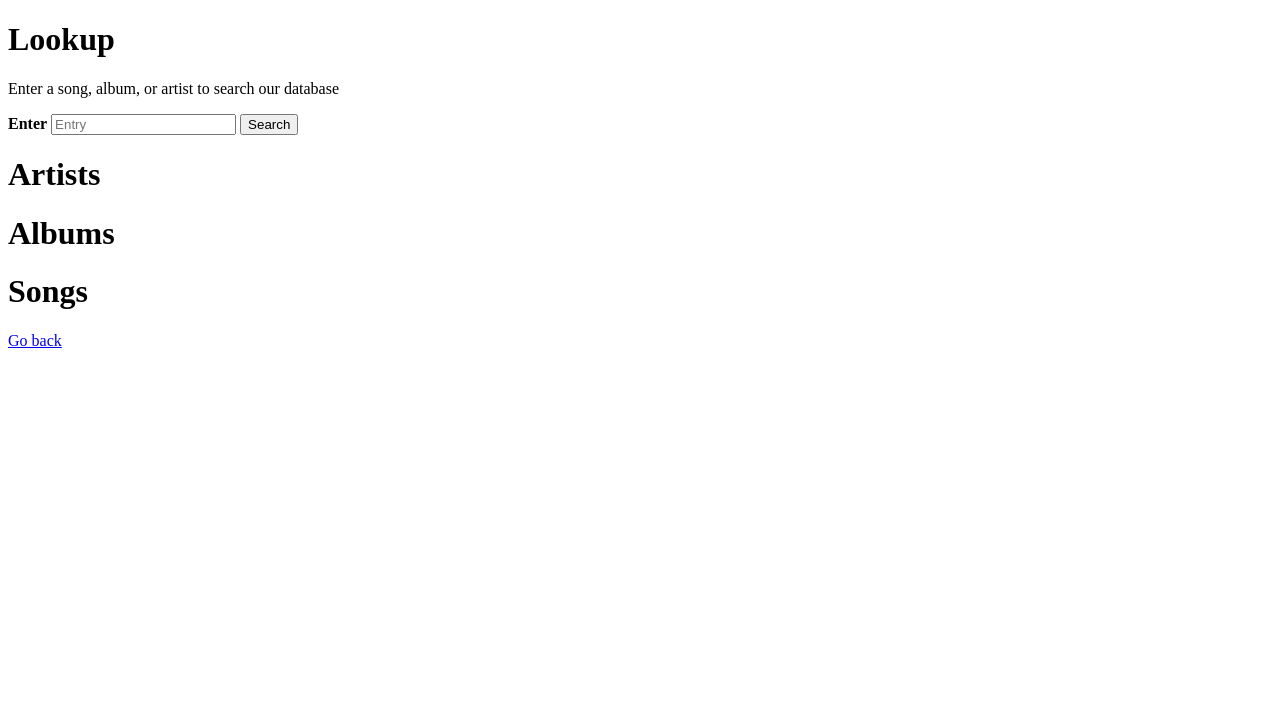
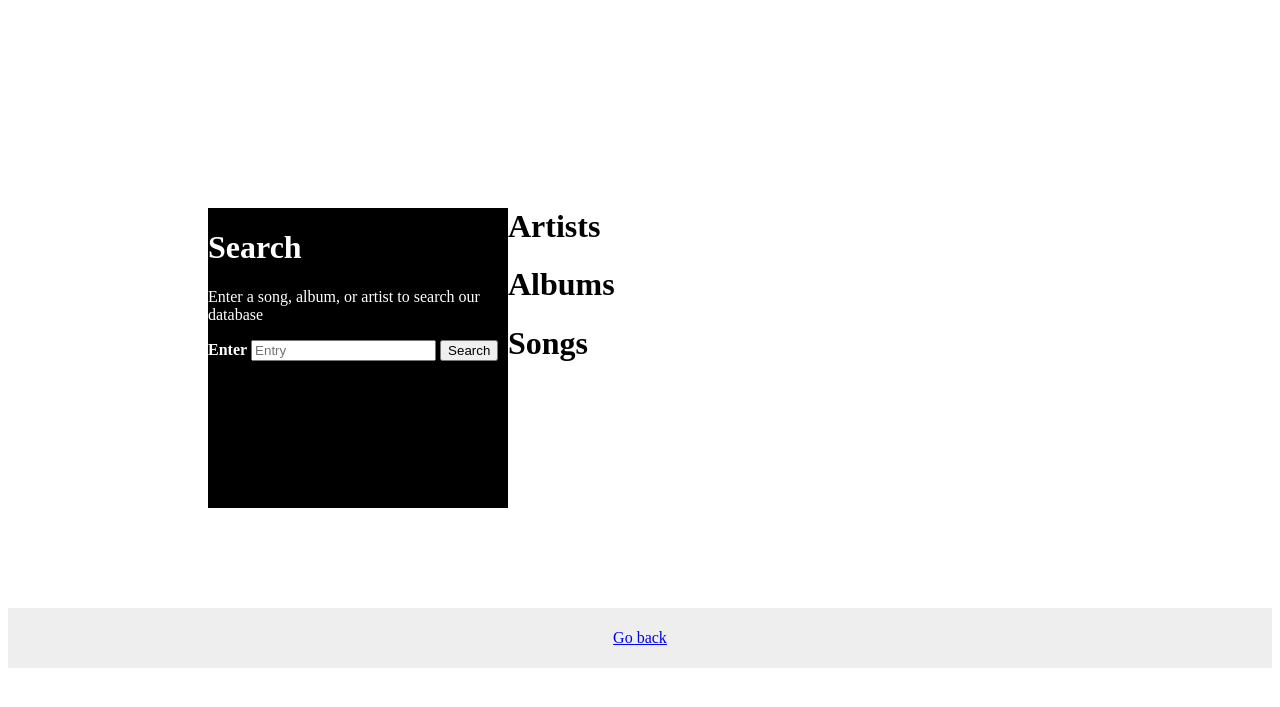
Before and after one commit to xinyi0351/cs4111-Intro-to-DB-project, a Flask app: page /lookup in a window 1280 px wide. Shown: the top 707 px of the page. Run offline with Flask 2, Linux system fonts and the light colour scheme; parts of the project's set-up code (start-up, migrations or seed data) failed here and were passed over.

Commit message:
Update lookup.html
style updated

```diff
--- a/templates/lookup.html
+++ b/templates/lookup.html
@@ -1,9 +1,38 @@
 <!DOCTYPE html>
 <html>
+    <style>
+    .clearfix:before,
+    .clearfix:after{content: ' ';display: table;}
+    .clearfix:after{clear:both;}
+    .side{
+        float: left;
+        width: 300px;
+        height: 300px;
+        background-color:black; color:white;
+        /*position:relative;left:50%;top:50%;*/
+        margin-left: 200px;margin-top: 200px;}
+    .main{
+        margin-left: 250px;margin-top: 200px;
+        height: 400px;
+        /*position:relative;left:50%;top:50%;*/}
+    footer{
+        text-align:center;
+        clear:both;
+        padding:5px;
+        background-color: #eee;}
+    .box{
+      position:absolute;
+      top:50%;
+      left:50%;
+      transform:translate(-50%,-50%);
+    }
+    </style>
+
     <body>
-        <div>
+        <div class="clearfix">
+            <div class="side">
                 <form method="POST" action="/lookup">
-                <h1>Lookup</h1>
+                    <h1>Search</h1>
                     <p> Enter a song, album, or artist to search our database</p>
                     <label for="entry"><b>Enter</b></label>
                     <input type="text" placeholder="Entry" name="entry" id="entry">
@@ -11,6 +40,7 @@
                 </form>
             </div>
 
+            <div class='main'>
                 <h1> Artists </h1>
 
                 <ul>
@@ -34,11 +64,10 @@
                     <li>{{n['song_name']}}, {{n['artist_name']}}</li>
                     {% endfor %}
                 </ul>
+            </div>
+        </div>
 
-
-        <p><a href="musicsearch">Go back</a></p>
-
-
+        <footer><p><a href="musicsearch">Go back</a></p></footer>
 
     </body>
 </html>
```
Lines whose indentation alone changed are shown as unchanged.
